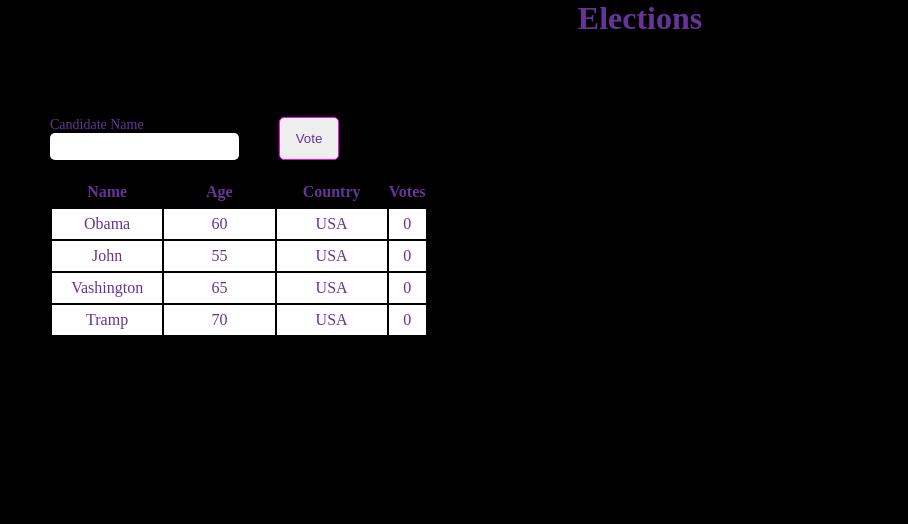
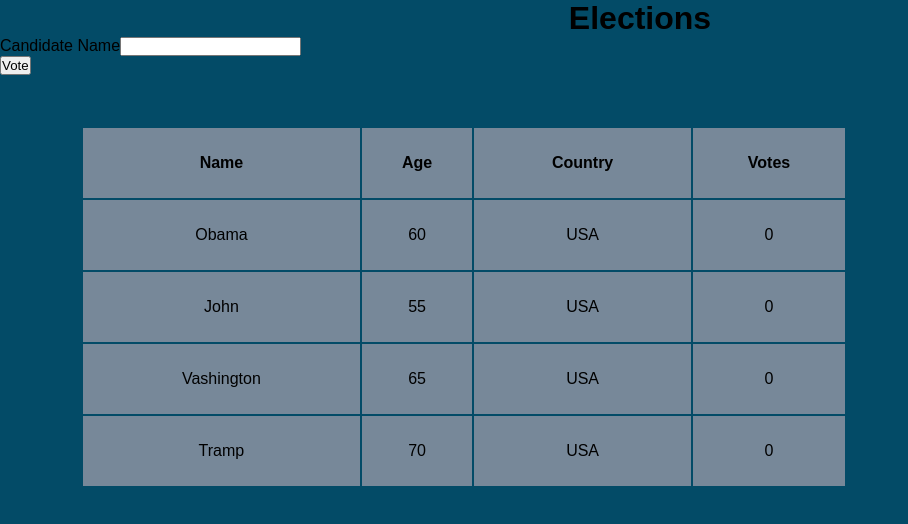
Before and after one commit to BoyakhchyanKaren/ACA_REACT_LESSONS, a React (Create React App) app: page / in a window 1280 px wide. Shown: the top 524 px of the page, without its empty margins (0-908 px from the left). Built offline with nearby package versions, Linux system fonts and the light colour scheme.

Commit message:
Update App.css

```diff
--- a/src/App.css
+++ b/src/App.css
@@ -3,55 +3,51 @@
     padding: 0;
     box-sizing: border-box;
     text-decoration: none;
-  color: rebeccapurple;
 }
 body{
+    background-color: #034b67;
+    font-family: "Puppins", sans-serif;
+}
+h1{
     text-align: center;
-  background-color: black;
 }
-.App{
+.form-container{
     display: flex;
-  flex-direction: column;
+    gap: 40px;
+    align-items: self-end;
+    margin-top: 80px;
 }
-.inp-btn{
-  margin-top: 80px;
-  display: flex;
-  gap:40px;
-  margin-left: 50px;
+.form-container label{
+    display: block;
 }
-label{
-  display: block;
-  text-align: left;
+.btn-label-container{
+    margin-left: 80px;
 }
-.inp2{
-  display: flex;
-  flex-direction: column;
-  text-align: left;
-  font-size: 14px;
+.inp{
+    padding: 8px;
+    border: 1px solid transparent;
+    border-radius: 5px;
 }
-.table-div{
-  margin-left: 50px;
-  margin-top: 15px;
+.btn{
+    width: 70px;
+    padding: 8px 0;
+    border-radius: 5px;
+    border: 1px solid transparent;
+    cursor: pointer;
 }
-th{
-  width: 30%;
+.btn:hover{
+    background-color: silver;
+    transition: 0.5s ease;
+}
+table{
+    margin: 50px 80px;
+    width: 60%;
+    text-align: center;
+}
+table, th, td{
+    border: 1px solid transparent;
+    height: 70px;
 }
 tr{
-  height: 30px;
+    background-color: lightslategray;
 }
-td{
-  background-color: white;
-}
-button{
-  /* margin-left: 15px; */
-  border-radius: 5px;
-  border: 1px solid fuchsia;
-  width: 60px;
-  cursor: pointer;
-}
-input{
-  /* margin-right: 20px; */
-  border-radius: 5px;
-  padding: 5px;
-  border: 1px solid transparent;
-}
```
Lines whose indentation alone changed are shown as unchanged.
